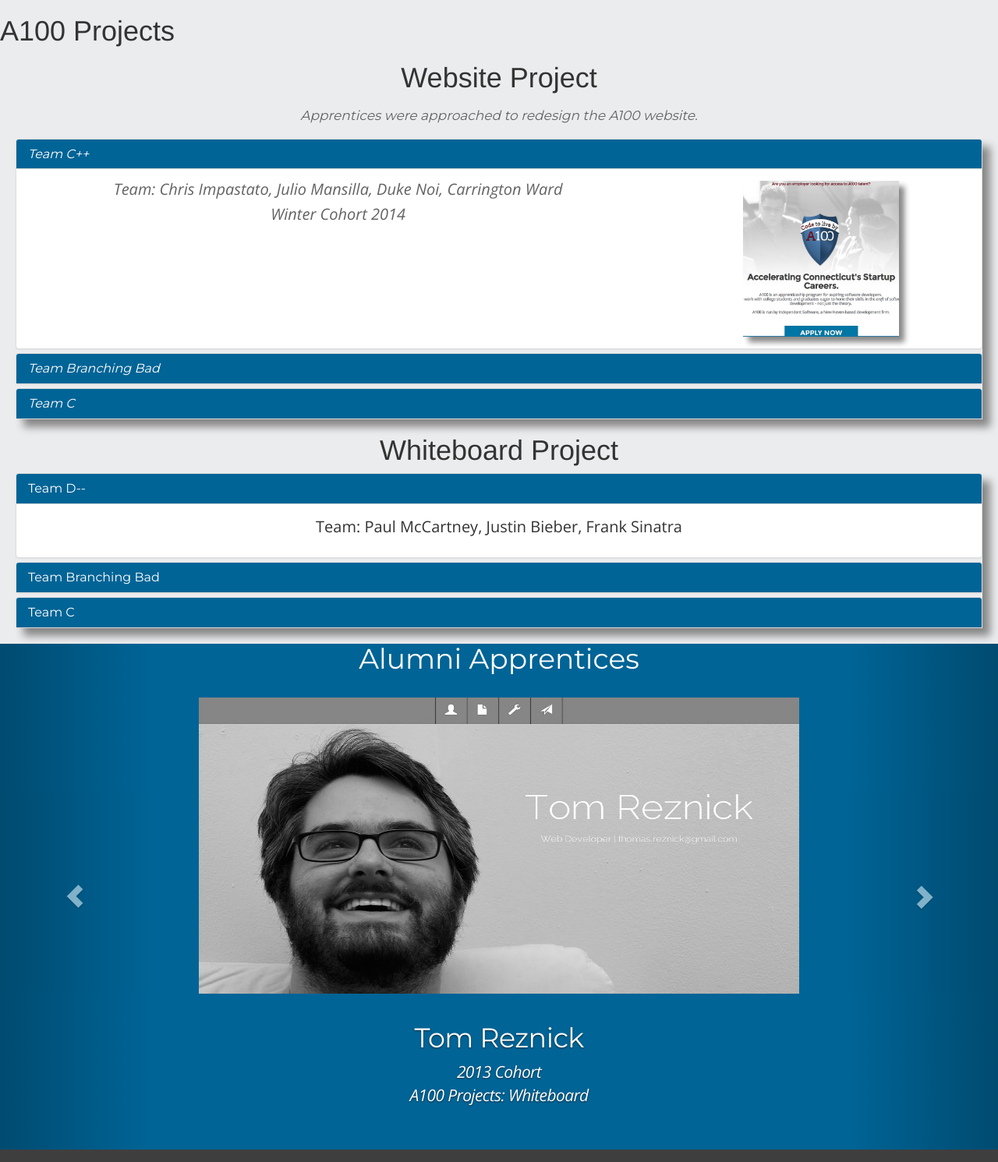
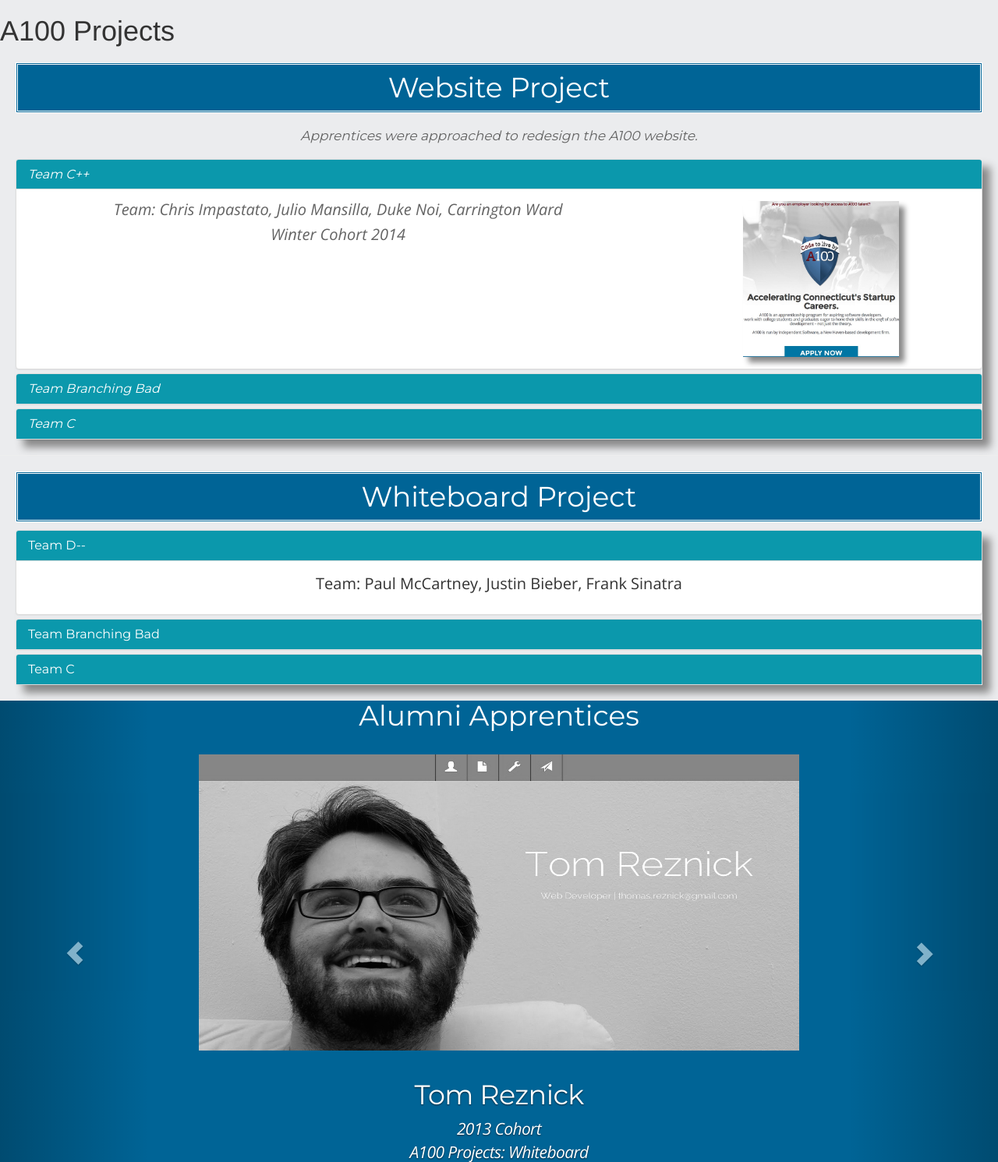
Before and after one commit to Paul-Burinda/A100-Portfolio, a PHP site: page / in a window 1280 px wide. Shown: the top 1491 px of the page at 78% size. Run offline with PHP 8.4, Linux system fonts and the light colour scheme; some libraries are stand-ins or nearby versions.

Commit message:
Changed Formatting

```diff
--- a/css/main.css
+++ b/css/main.css
@@ -56,8 +56,18 @@ p {
 }
 
 .WebsiteProj .panel-heading, .WhiteboardProj .panel-heading {
+  background: #0B98AC;
+  text-align: left;
+}
+
+.WebsiteProj h1, .WhiteboardProj h1 {
+  border-style: double;
   background: #006496;
-  text-align: left;
+  font-family:  'Montserrat', sans-serif;
+  color: white;
+  font-style: bolder;
+  padding-top: 10px;
+  padding-bottom: 10px;
 }
 
 .WebsiteProj h2, .WhiteboardProj h2 {
--- a/index.html
+++ b/index.html
@@ -73,6 +73,8 @@
         </div>
       </div>
     </section>
+
+    <hr>
 
     <section id="Whiteboard-Proj">
       <div class="WhiteboardProj centered">
@@ -217,6 +219,5 @@
 
   <script src="http://ajax.googleapis.com/ajax/libs/jquery/1.11.1/jquery.min.js"></script>
   <script src="js/bootstrap.js"></script>
-  <script src="js/portfolio.js"></script>
   </body>
 </html>
```
